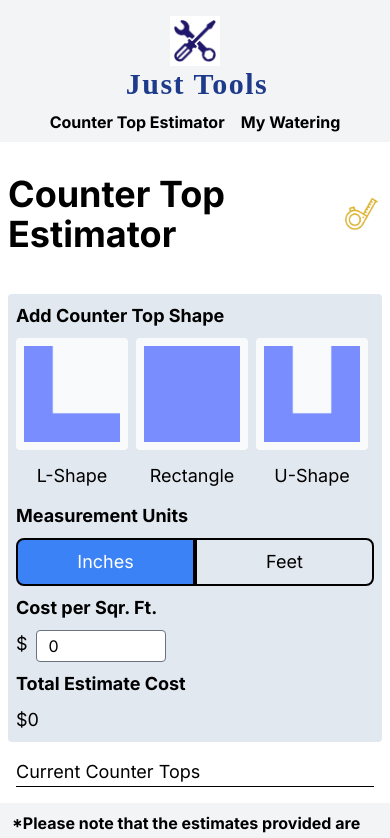
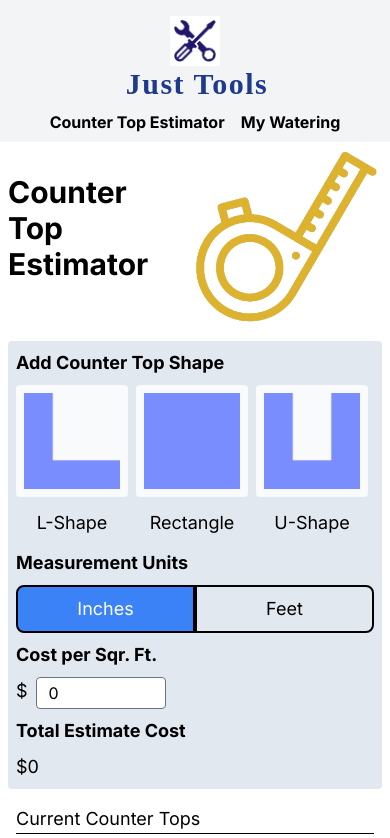
Before and after one commit to Jhemming93/hd7062, a Next.js app: page / in a window 390 px wide. Shown: the top 838 px of the page. Built offline with nearby package versions, Linux system fonts and the light colour scheme.

Commit message:
response

```diff
--- a/app/page.js
+++ b/app/page.js
@@ -94,14 +94,16 @@ const Home = () => {
       <MyFunctions.Provider value={myFunctionValues}>
         <div className="lg:mx-auto mx-2" style={{ maxWidth: 1024 }}>
           <div className="flex">
-            <h2 className="py-8 text-4xl font-bold">Counter Top Estimator</h2>
-            <div className="pl-2 self-center ">
+            <h2 className="py-8 md:text-4xl font-bold text-3xl">
+              Counter Top Estimator
+            </h2>
+            <div className="pl-2 self-center md:w-14">
               <Image
                 src={"/icons/measuringTape.png"}
                 alt={"Measuring Tape"}
                 width={50}
                 height={50}
-                className=" p-1 bg-white"
+                className=" p-1 bg-white w-full"
               />
             </div>
           </div>
```
